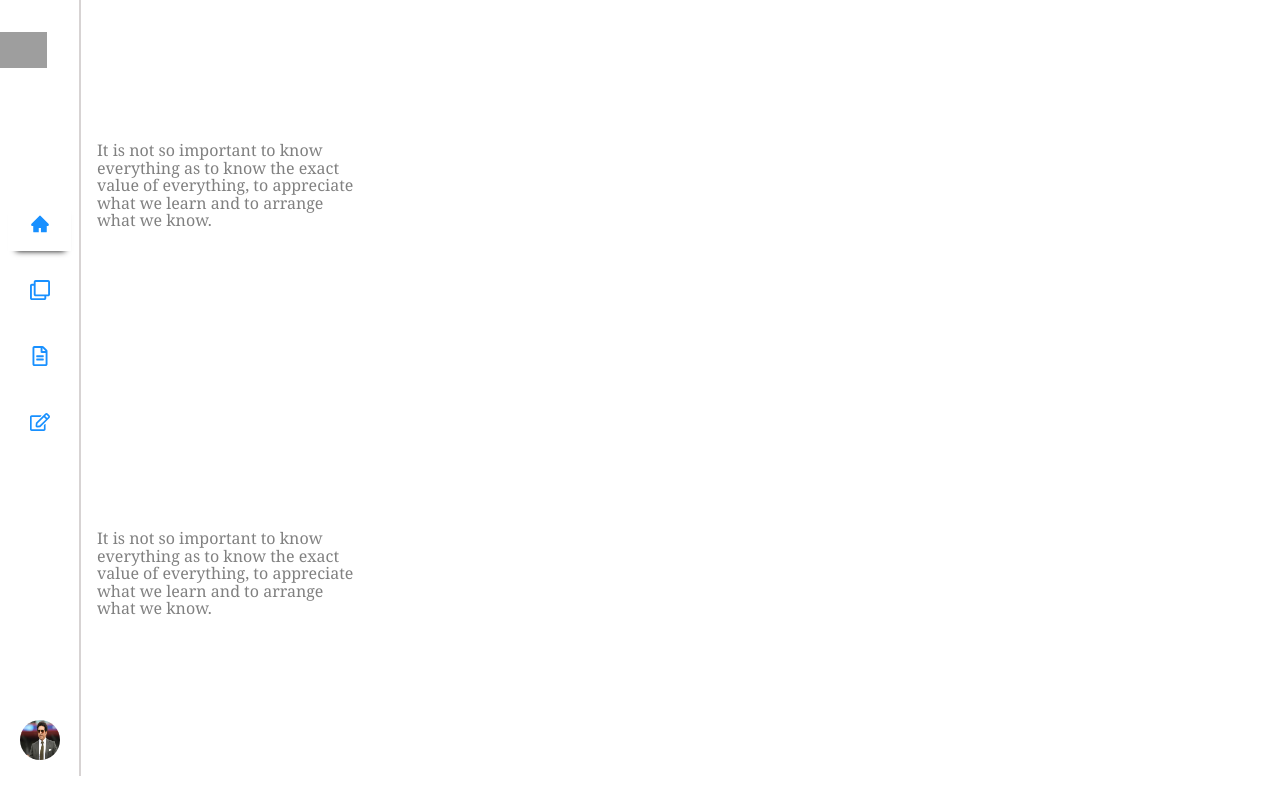
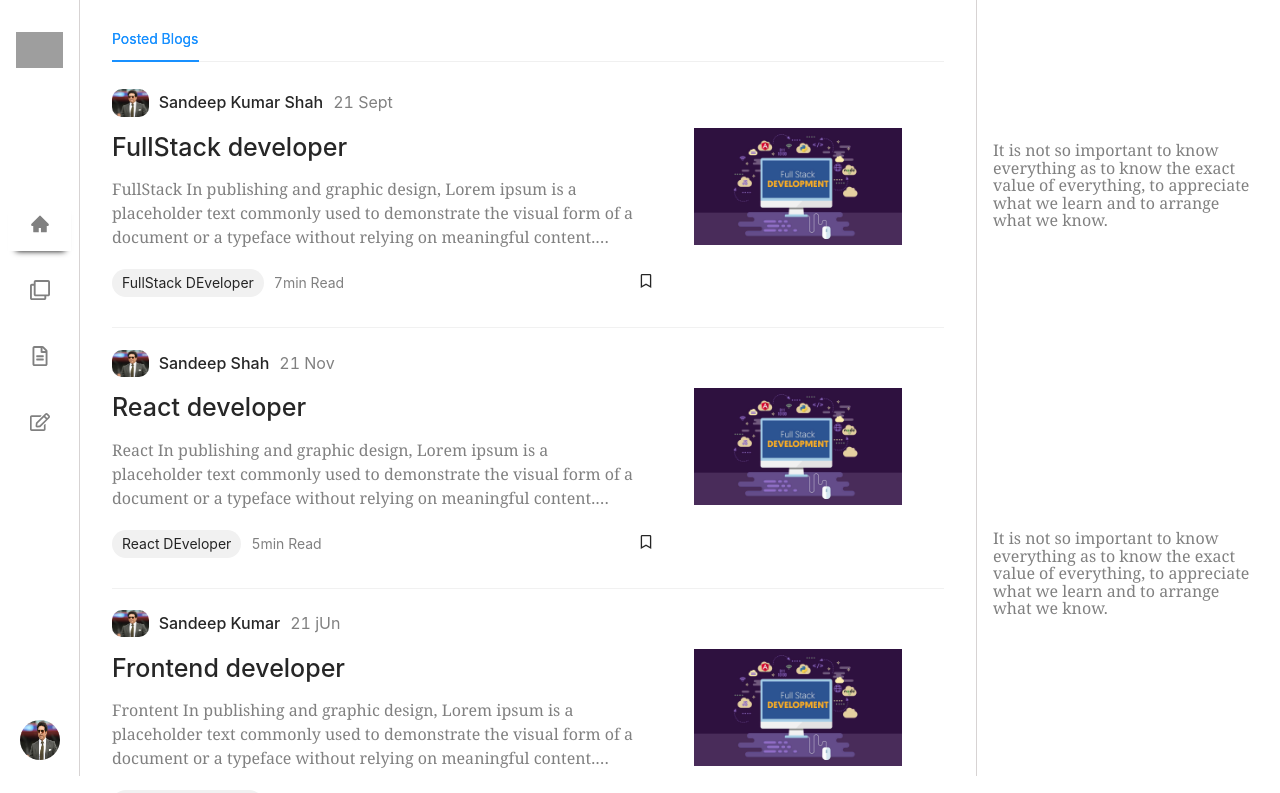
Before and after one commit to Sandeep96Shah/medium-clone-frontend, a React (Create React App) app: page /posted-blogs in a window 1280 px wide. Shown: the top 793 px of the page. Built offline with nearby package versions, Linux system fonts and the light colour scheme; grey boxes are pictures that could not be loaded.

Commit message:
added saved and posted page ui

```diff
--- a/src/App.js
+++ b/src/App.js
@@ -7,6 +7,8 @@ import { Routes, Route, useLocation } from "react-router-dom";
 import LeftSection from "./components/UserLeftSection";
 import RightSection from "./components/UserRightSection";
 import BottomSection from "./components/UserBottomSection";
+import SavedBlogs from './Pages/SavedBlogs';
+import PostedBlogs from './Pages/PostedBlogs';
 
 const App = () => {
   const location = useLocation();
@@ -23,6 +25,8 @@ const App = () => {
           <Route exact path="/user" element={<UserHome />} />
           <Route exact path="/blog-details" element={<BlogDetails />} />
           <Route exact path="/create-blog" element={<CreateBlog />} />
+          <Route exact path="/saved-blogs" element={<SavedBlogs />} />
+          <Route exact path="/posted-blogs" element={<PostedBlogs />} />
         </Routes>
         {isLayout && <RightSection />}
         {isLayout && <BottomSection />}
--- /dev/null
+++ b/src/Pages/PostedBlogs/index.jsx
@@ -0,0 +1,29 @@
+import React from "react";
+import { Tabs } from "antd";
+import { Container } from "./styles";
+import Blog from "../../components/Common/Blog";
+import { data } from "../../demo-data/index";
+
+export default function index() {
+  return (
+      <Container>
+        <Tabs defaultActiveKey="1">
+          <Tabs.TabPane tab="Posted Blogs" key="1">
+            {data.map((blog) => (
+              <Blog
+                key={blog.id}
+                id={blog.id}
+                name={blog.name}
+                date={blog.date}
+                title={blog.title}
+                category={blog.category}
+                description={blog.description}
+                estimated={blog.estimated}
+                brief={blog.brief}
+              />
+            ))}
+          </Tabs.TabPane>
+        </Tabs>
+      </Container>
+  );
+}
--- /dev/null
+++ b/src/Pages/PostedBlogs/styles.jsx
@@ -0,0 +1,14 @@
+import styled from 'styled-components';
+import { breakpoints } from '../../utils/breakpoints';
+
+export const Container = styled.div`
+    padding: 1rem 2rem;
+    width: 70%;
+    @media screen and (max-width: ${breakpoints.laptop}px) {
+       width: 100%;
+      }
+`;
+
+export const UserContainer = styled.div`
+    display: flex;
+`;
--- /dev/null
+++ b/src/Pages/SavedBlogs/index.jsx
@@ -0,0 +1,29 @@
+import React from "react";
+import { Tabs } from "antd";
+import { Container } from "./styles";
+import Blog from "../../components/Common/Blog";
+import { data } from "../../demo-data/index";
+
+export default function index() {
+  return (
+      <Container>
+        <Tabs defaultActiveKey="1">
+          <Tabs.TabPane tab="Saved Blogs" key="1">
+            {data.map((blog) => (
+              <Blog
+                key={blog.id}
+                id={blog.id}
+                name={blog.name}
+                date={blog.date}
+                title={blog.title}
+                category={blog.category}
+                description={blog.description}
+                estimated={blog.estimated}
+                brief={blog.brief}
+              />
+            ))}
+          </Tabs.TabPane>
+        </Tabs>
+      </Container>
+  );
+}
--- /dev/null
+++ b/src/Pages/SavedBlogs/styles.jsx
@@ -0,0 +1,14 @@
+import styled from 'styled-components';
+import { breakpoints } from '../../utils/breakpoints';
+
+export const Container = styled.div`
+    padding: 1rem 2rem;
+    width: 70%;
+    @media screen and (max-width: ${breakpoints.laptop}px) {
+       width: 100%;
+      }
+`;
+
+export const UserContainer = styled.div`
+    display: flex;
+`;
--- a/src/components/UserLeftSection/index.jsx
+++ b/src/components/UserLeftSection/index.jsx
@@ -1,4 +1,4 @@
-import React from "react";
+import React, { useState } from "react";
 import { Link } from "react-router-dom";
 import { LeftSection } from "./styles";
 import logo from "../../assets/user-logo.png";
@@ -6,31 +6,47 @@ import avatar from "../../assets/avatar.webp";
 import { AiFillHome } from "react-icons/ai";
 import { FaRegClone, FaRegEdit, FaRegFileAlt } from "react-icons/fa";
 
-export default function index() {
+export default function Index() {
+  const [selectedOption, setSelectedOption] = useState("home");
+  const handleSelectedOption = (val) => {
+    setSelectedOption(val);
+  };
   return (
     <LeftSection>
-      <div className="logo">
+      <div className="logo" onClick={() => handleSelectedOption("home")}>
         <Link to="/user">
           <img src={logo} alt="Logo" />
         </Link>
       </div>
       <div className="options">
-        <div className="home active">
+        <div
+          className={`home ${selectedOption === "home" ? "active" : ""}`}
+          onClick={() => handleSelectedOption("home")}
+        >
           <Link to="/user">
             <AiFillHome />
           </Link>
         </div>
-        <div className="saved">
-          <Link>
+        <div
+          className={`saved ${selectedOption === "saved" ? "active" : ""}`}
+          onClick={() => handleSelectedOption("saved")}
+        >
+          <Link to="/saved-blogs">
             <FaRegClone />
           </Link>
         </div>
-        <div className="posted">
-          <Link>
-          <FaRegFileAlt />
+        <div
+          className={`posted ${selectedOption === "posted" ? "active" : ""}`}
+          onClick={() => handleSelectedOption("posted")}
+        >
+          <Link to="/posted-blogs">
+            <FaRegFileAlt />
           </Link>
         </div>
-        <div className="write">
+        <div
+          className={`write ${selectedOption === "write" ? "active" : ""}`}
+          onClick={() => handleSelectedOption("write")}
+        >
           <Link to="/create-blog">
             <FaRegEdit />
           </Link>
--- a/src/components/UserLeftSection/styles.jsx
+++ b/src/components/UserLeftSection/styles.jsx
@@ -15,6 +15,11 @@ export const LeftSection = styled.div`
   .logo {
     display: flex;
     justify-content: center;
+    a {
+      display: flex;
+      justify-content: center;
+      align-items: center;
+    }
     img {
       width: 60%;
       height: 100px;
@@ -51,11 +56,14 @@ export const LeftSection = styled.div`
     height: 40px;
     width: 40px;
     img {
-        width: 100%;
-        height: 100%;
-        border-radius: 50%;
-        object-fit: fill;
+      width: 100%;
+      height: 100%;
+      border-radius: 50%;
+      object-fit: fill;
     }
+  }
+  a {
+    color: grey;
   }
 
   @media screen and (max-width: ${breakpoints.laptop}px) {
```
